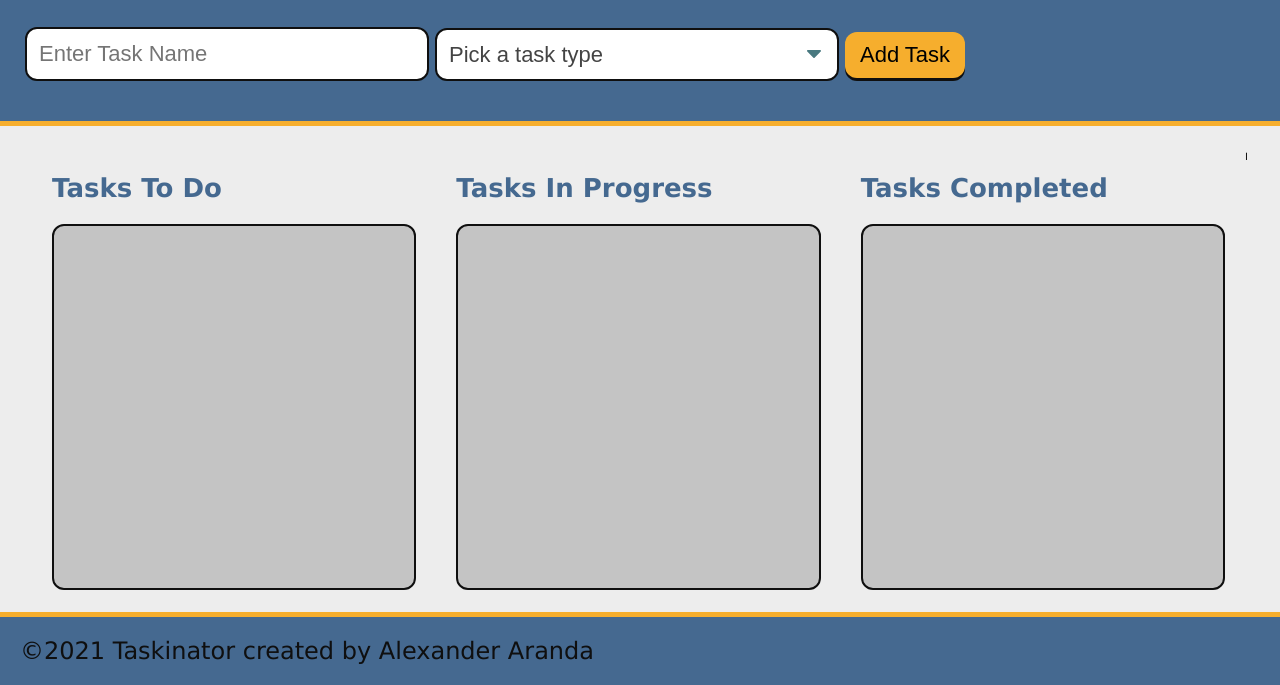
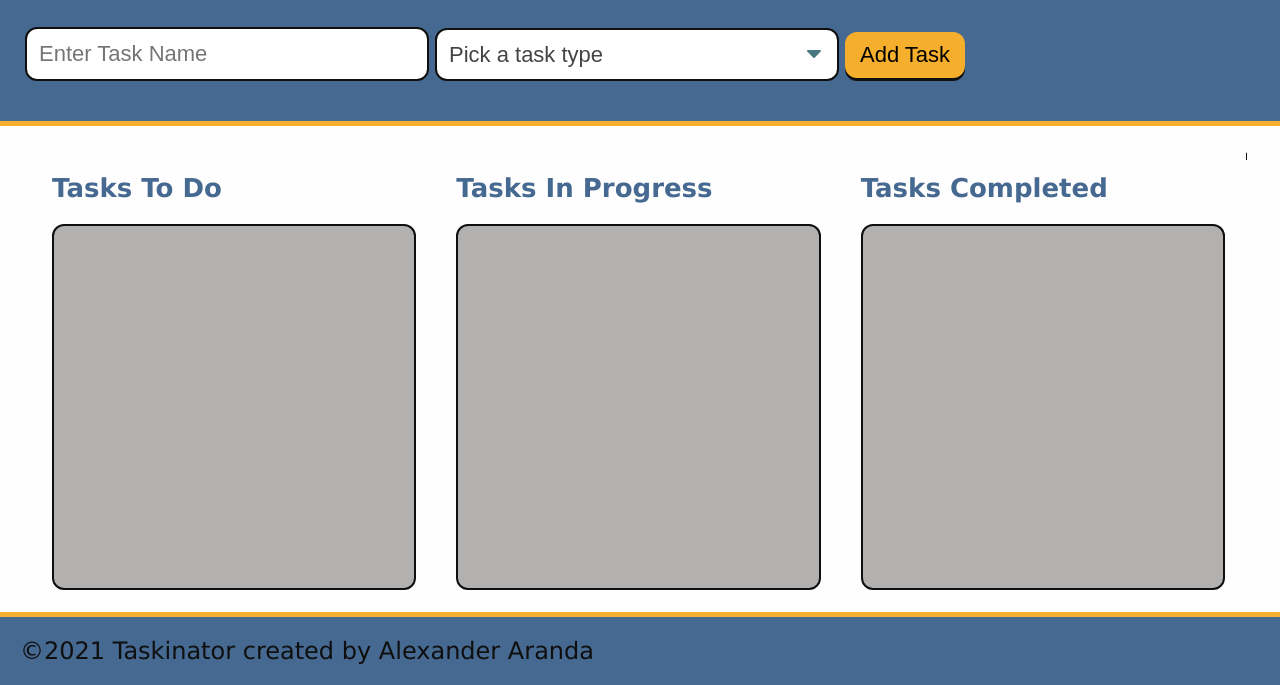
Before and after one commit to arand013/taskinator, a plain HTML site: page index.html in a window 1280 px wide. Shown: the part 115-800 px from the top of the page. Drawn offline with Linux system fonts and the light colour scheme.

Commit message:
sty;e.css final

```diff
--- a/assets/css/style.css
+++ b/assets/css/style.css
@@ -11,7 +11,7 @@
 }
 
 body {
-  background: #ededed;
+  background: #fffefe;
   color: var(--grey);
   margin: 0;
   padding: 0;
@@ -98,7 +98,7 @@ footer {
   list-style: none;
   padding: 15px;
   height: calc(100% - 50px);
-  background: rgb(196, 196, 196);
+  background: rgb(179, 176, 176);
   border-radius: 12px;
   border: 2px solid var(--grey);
 }
@@ -207,7 +207,7 @@ footer {
 .select-dropdown:focus,
 .select-status:focus {
   border-color: #aaa;
-  box-shadow: 0 0 1px 3px rgba(59, 153, 252, 0.7);
+  box-shadow: 0 0 1px 3px rgba(47, 144, 247, 0.7);
   box-shadow: 0 0 0 3px -moz-mac-focusring;
   color: #222;
   outline: none;
```
